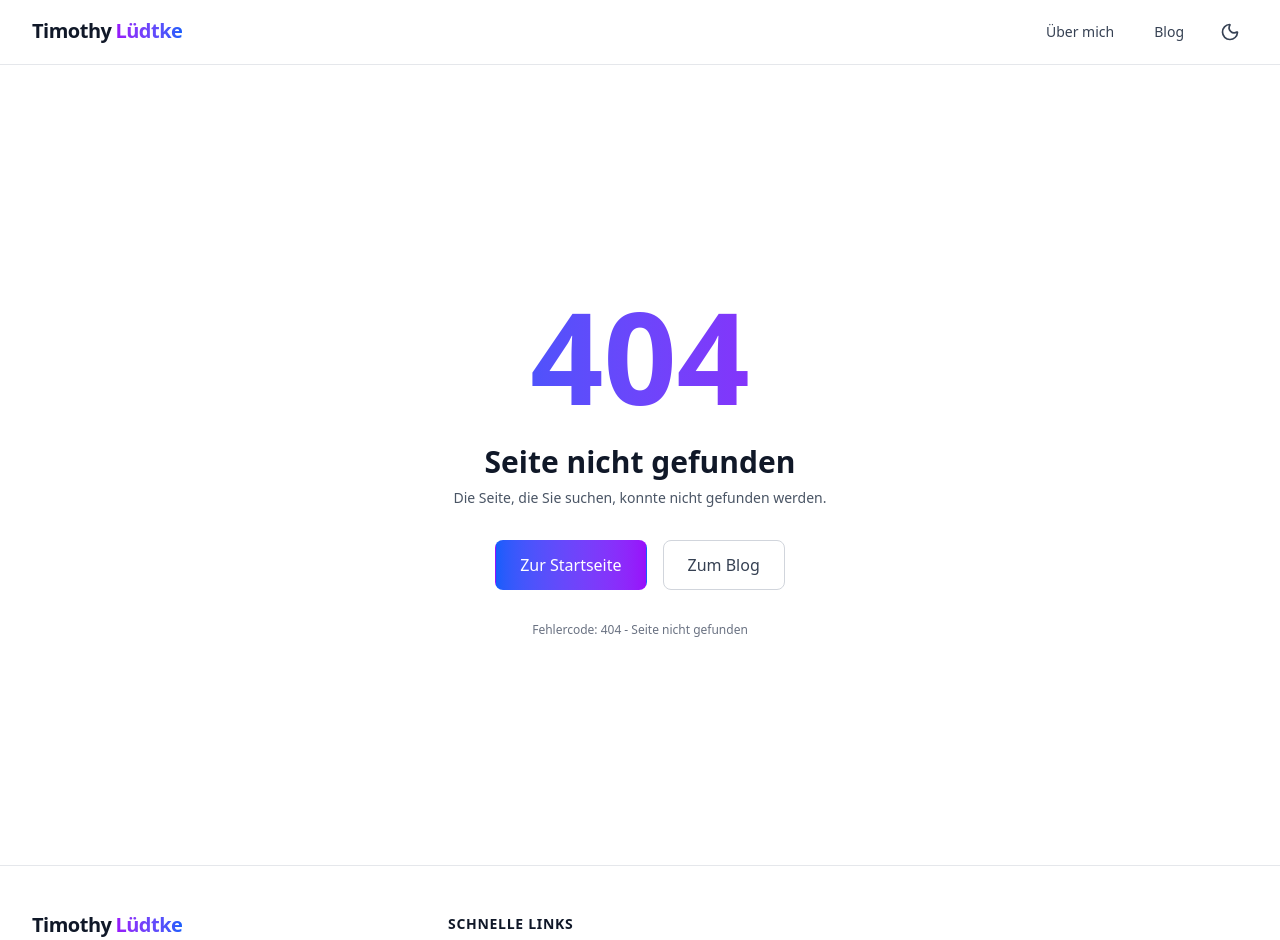
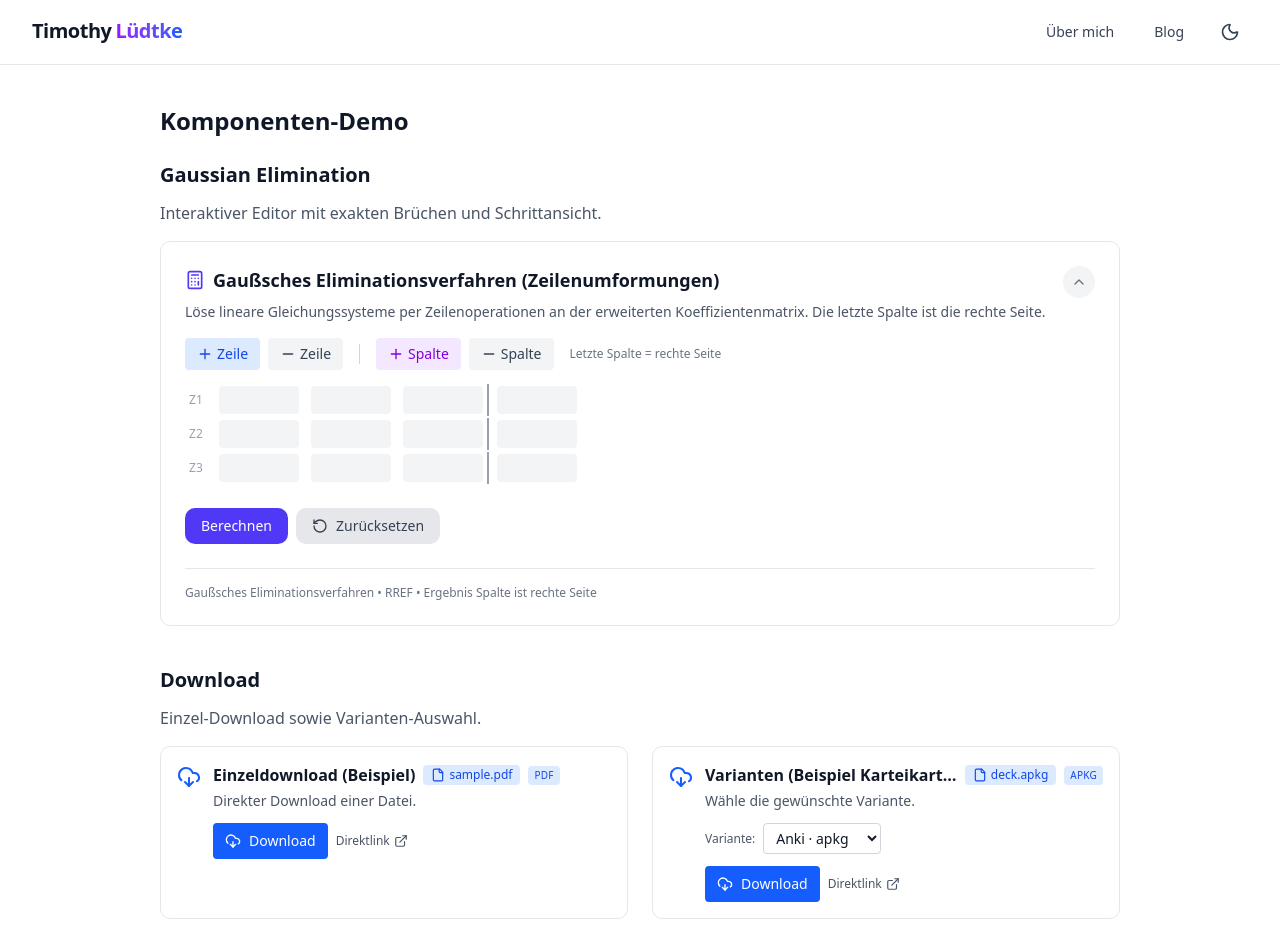
Before and after one commit to justMeTimothyG/tgz-homepage, a Next.js app: page /demo in a window 1280 px wide. Before the commit this address had no page. Shown: the top 940 px of the page. Built offline with nearby package versions, Linux system fonts and the light colour scheme.

Commit message:
chore(demo): add /demo page to preview new components (GaussianElimination, Download)

```diff
--- /dev/null
+++ b/src/app/demo/page.tsx
@@ -0,0 +1,43 @@
+import GaussianElimination from '@/components/markdown/GaussianElimination';
+import Download from '@/components/markdown/Download';
+
+export const metadata = {
+  title: 'Demo | Komponenten-Vorschau',
+  description: 'Schnelle Vorschau neu erstellter Komponenten.',
+};
+
+export default function DemoPage() {
+  return (
+    <div className="max-w-5xl mx-auto px-4 sm:px-6 lg:px-8 py-10">
+      <h1 className="text-2xl font-semibold text-gray-900 dark:text-gray-100 mb-6">Komponenten-Demo</h1>
+
+      <section className="mb-10">
+        <h2 className="text-xl font-semibold text-gray-900 dark:text-gray-100 mb-3">Gaussian Elimination</h2>
+        <p className="text-gray-600 dark:text-gray-400 mb-4">Interaktiver Editor mit exakten Brüchen und Schrittansicht.</p>
+        <GaussianElimination defaultExpanded initialRows={3} initialCols={4} />
+      </section>
+
+      <section className="mb-10">
+        <h2 className="text-xl font-semibold text-gray-900 dark:text-gray-100 mb-3">Download</h2>
+        <p className="text-gray-600 dark:text-gray-400 mb-4">Einzel-Download sowie Varianten-Auswahl.</p>
+        <div className="grid grid-cols-1 md:grid-cols-2 gap-6">
+          <Download
+            title="Einzeldownload (Beispiel)"
+            description="Direkter Download einer Datei."
+            href="https://example.com/sample.pdf"
+            fileType="pdf"
+          />
+          <Download
+            title="Varianten (Beispiel Karteikarten)"
+            description="Wähle die gewünschte Variante."
+            variants={[
+              { variant: 'Anki', link: 'https://example.com/deck.apkg', filetype: 'apkg' },
+              { variant: 'PDF A4', link: 'https://example.com/cards-a4.pdf', filetype: 'pdf' },
+              { variant: 'PDF A5', link: 'https://example.com/cards-a5.pdf', filetype: 'pdf' },
+            ]}
+          />
+        </div>
+      </section>
+    </div>
+  );
+}
--- a/src/components/markdown/Download.tsx
+++ b/src/components/markdown/Download.tsx
@@ -3,11 +3,28 @@
 import React from 'react';
 import { DownloadCloud, Loader2, File as FileIcon, AlertCircle, ExternalLink } from 'lucide-react';
 
-type DownloadProps = {
-  href: string; // S3 (or any) file URL
+type VariantLink = {
+  variant: string;
+  link: string;
+  filetype?: string; // e.g., pdf, png, zip
+  fileName?: string;
+};
+
+type DownloadProps = (
+  | {
+      href: string; // single file URL
+      variants?: never;
+      fileType?: string; // file type label for single file
+    }
+  | {
+      href?: never;
+      variants: VariantLink[]; // multiple variants
+      fileType?: never; // use per-variant filetype
+    }
+) & {
   title: string;
   description?: string;
-  fileName?: string; // optional override for downloaded file name
+  fileName?: string; // optional override for single file
   accent?: 'blue' | 'green' | 'purple' | 'gray';
 };
 
@@ -32,10 +49,19 @@ function filenameFromContentDisposition(header: string | null): string | null {
   return null;
 }
 
-export default function Download({ href, title, description, fileName, accent = 'blue' }: DownloadProps) {
+export default function Download(props: DownloadProps) {
+  const { title, description, fileName, accent = 'blue' } = props;
   const [loading, setLoading] = React.useState(false);
   const [error, setError] = React.useState<string | null>(null);
-  const derivedName = React.useMemo(() => fileName || guessFileName(href), [fileName, href]);
+  const hasVariants = Array.isArray((props as any).variants) && (props as any).variants.length > 0;
+  const variants = (hasVariants ? (props as any).variants : []) as VariantLink[];
+  const [selectedIndex, setSelectedIndex] = React.useState(0);
+
+  const activeLink = hasVariants ? variants[Math.min(selectedIndex, Math.max(0, variants.length - 1))]?.link : (props as any).href;
+  const activeType = hasVariants ? variants[Math.min(selectedIndex, Math.max(0, variants.length - 1))]?.filetype : (props as any).fileType;
+  const activeName = hasVariants
+    ? variants[Math.min(selectedIndex, Math.max(0, variants.length - 1))]?.fileName || guessFileName(activeLink || '')
+    : (fileName || guessFileName((props as any).href || ''));
 
   const accentClasses = {
     blue: {
@@ -68,14 +94,15 @@ export default function Download({ href, title, description, fileName, accent =
     setLoading(true);
     setError(null);
     try {
-      const res = await fetch(href, { mode: 'cors' });
+      if (!activeLink) throw new Error('Kein Link verfügbar');
+      const res = await fetch(activeLink, { mode: 'cors' });
       if (!res.ok) throw new Error(`HTTP ${res.status}`);
       const cd = filenameFromContentDisposition(res.headers.get('content-disposition'));
       const blob = await res.blob();
       const url = URL.createObjectURL(blob);
       const a = document.createElement('a');
       a.href = url;
-      a.download = cd || derivedName;
+      a.download = cd || activeName;
       document.body.appendChild(a);
       a.click();
       a.remove();
@@ -83,7 +110,7 @@ export default function Download({ href, title, description, fileName, accent =
     } catch (e) {
       // Fallback: open in new tab
       setError('Direkter Download fehlgeschlagen. Öffne Datei in neuem Tab.');
-      window.open(href, '_blank', 'noopener,noreferrer');
+      if (activeLink) window.open(activeLink, '_blank', 'noopener,noreferrer');
     } finally {
       setLoading(false);
     }
@@ -100,11 +127,30 @@ export default function Download({ href, title, description, fileName, accent =
             <h3 className="text-base font-semibold text-gray-900 dark:text-gray-100 truncate">{title}</h3>
             <span className={`text-xs px-2 py-0.5 rounded ${accentClasses.badge} whitespace-nowrap flex items-center gap-1`}>
               <FileIcon className="w-3.5 h-3.5" />
-              {derivedName}
+              {activeName}
             </span>
+            {activeType && (
+              <span className={`text-[10px] px-1.5 py-0.5 rounded ${accentClasses.badge} uppercase tracking-wide`}>{activeType}</span>
+            )}
           </div>
           {description && (
             <p className="text-sm text-gray-600 dark:text-gray-400 mb-3">{description}</p>
+          )}
+          {hasVariants && variants.length > 0 && (
+            <div className="mb-3 flex items-center gap-2">
+              <label className="text-xs text-gray-600 dark:text-gray-400">Variante:</label>
+              <select
+                value={selectedIndex}
+                onChange={(e) => setSelectedIndex(Number(e.target.value))}
+                className="text-sm px-2 py-1 rounded border border-gray-300 dark:border-gray-600 bg-white dark:bg-gray-800 text-gray-900 dark:text-gray-100"
+              >
+                {variants.map((v, i) => (
+                  <option key={v.variant + i} value={i}>
+                    {v.variant}{v.filetype ? ` · ${v.filetype}` : ''}
+                  </option>
+                ))}
+              </select>
+            </div>
           )}
           <div className="flex items-center gap-2">
             <button
@@ -116,7 +162,7 @@ export default function Download({ href, title, description, fileName, accent =
               {loading ? 'Lade…' : 'Download'}
             </button>
             <a
-              href={href}
+              href={activeLink}
               target="_blank"
               rel="noopener noreferrer"
               className="inline-flex items-center gap-1 text-xs text-gray-600 dark:text-gray-400 hover:underline"
```
